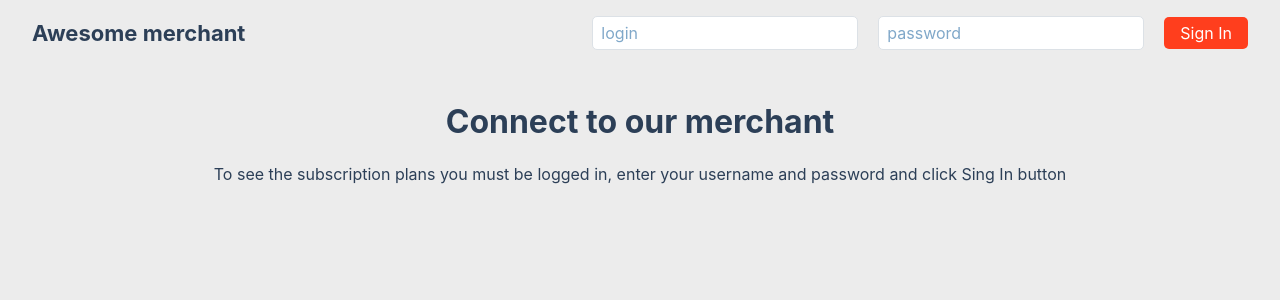
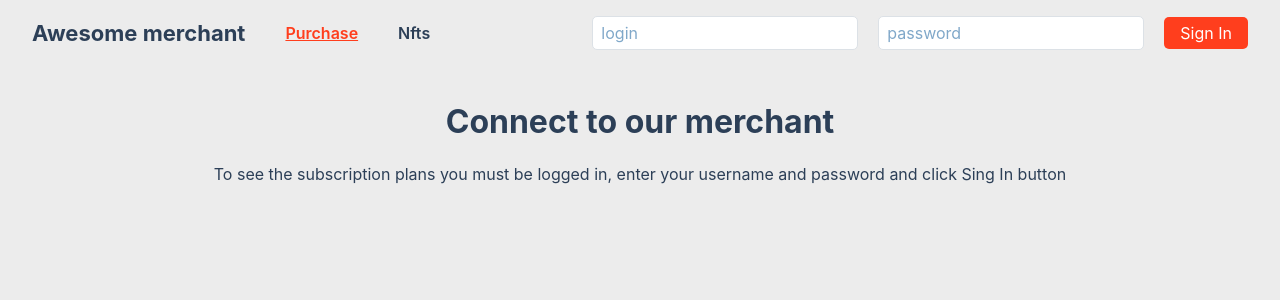
Before and after one commit to dexolacom/LA-MerchantMockFrontend2, a React (Create React App) app: page / in a window 1280 px wide. Shown: the top 300 px of the page. Built offline with nearby package versions, Linux system fonts and the light colour scheme.

Commit message:
ADD | router links to pages

```diff
--- a/src/components/Header/Header.tsx
+++ b/src/components/Header/Header.tsx
@@ -1,6 +1,6 @@
 import React, { useEffect, useState } from 'react';
 import { Button, Title } from '../theme';
-import { Wrapper, Content, InputsContainer, Input } from './styles';
+import { Wrapper, Content, InputsContainer, Input, RouterNavLink, TitleContainer } from './styles';
 import { LoginProps } from '../types';
 
 
@@ -39,7 +39,12 @@ const Header:React.FC<LoginProps> = ({isUserLogged, setIsUserLogged}) => {
   return (
     <Wrapper>
       <Content>
-        <Title fontSize={'22px'} margin={0}>Awesome merchant</Title>
+        <TitleContainer>
+          <Title fontSize={'22px'} margin={0}>Awesome merchant</Title>
+          <RouterNavLink to='/'>Purchase</RouterNavLink>
+          <RouterNavLink to='/nfts'>Nfts</RouterNavLink>
+        </TitleContainer>
+
         {isUserLogged
           ? <InputsContainer>
             <span>{userName}</span>
--- a/src/components/Header/styles.ts
+++ b/src/components/Header/styles.ts
@@ -1,4 +1,5 @@
 import styled from 'styled-components'
+import { NavLink } from 'react-router-dom';
 
 export const Wrapper = styled.div`
   width: 100%;
@@ -29,3 +30,20 @@ export const Input = styled.input`
     color: #80a8c9;
   }
 `
+
+export const TitleContainer = styled.div`
+  display: flex;
+  gap: 40px;
+  align-items: center;
+`
+
+export const RouterNavLink = styled(NavLink)`
+  text-decoration: none;
+  color: #2c3f57;
+  font-weight: 600;
+
+  &.active {
+    color: #ff3e1d;
+    text-decoration: underline;
+  }
+`
--- a/src/pages/PurchasePage/PurchasePage.tsx
+++ b/src/pages/PurchasePage/PurchasePage.tsx
@@ -1,6 +1,6 @@
 import React, { useEffect, useState } from 'react';
 import { Title, Text, Link } from '../../components/theme'
-import { Wrapper } from './styles';
+import { Wrapper, LinkContainer } from './styles';
 import { LoginProps } from '../../components/types';
 import { getUrl } from '../../components/utils';
 import Cards from '../../components/Cards/Cards';
@@ -23,7 +23,9 @@ const PurchasePage:React.FC<LoginProps> = ({ isUserLogged, setIsUserLogged }) =>
             <Link href={getUrl()} target='_blank'>Transform to NFT</Link>
           </>
           : <>
-            <Link margin='0 0 48px 0' href={getUrl('activate')} target='_blank'>Activate subscription with LA</Link>
+            <LinkContainer>
+              <Link href={getUrl('activate')} target='_blank'>Activate subscription with LA</Link>
+            </LinkContainer>
             <Title margin={0}>Choose your plan</Title>
             {/*@ts-ignore*/}
             <Cards setIsSubPurchased={setIsSubPurchased}/>
--- a/src/pages/PurchasePage/styles.ts
+++ b/src/pages/PurchasePage/styles.ts
@@ -8,8 +8,9 @@ export const Wrapper = styled.div`
   align-items: center;
 `
 
-export const CardsContainer = styled.div`
+export const LinkContainer = styled.div`
   display: flex;
-  margin-top: 32px;
-  gap: 50px;
+  justify-content: start;
+  width: 100%;
+  margin-bottom: 32px;
 `
```
